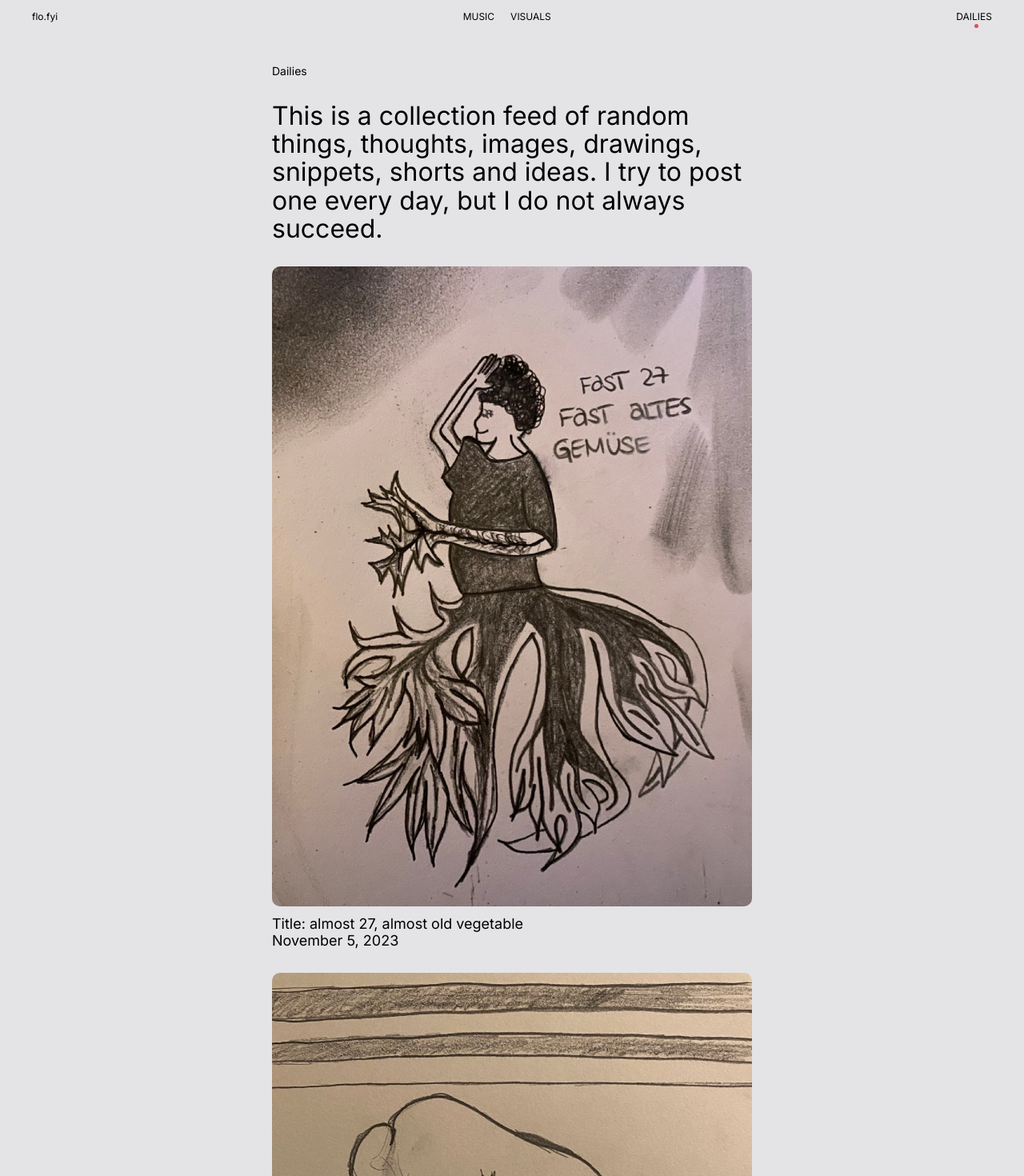
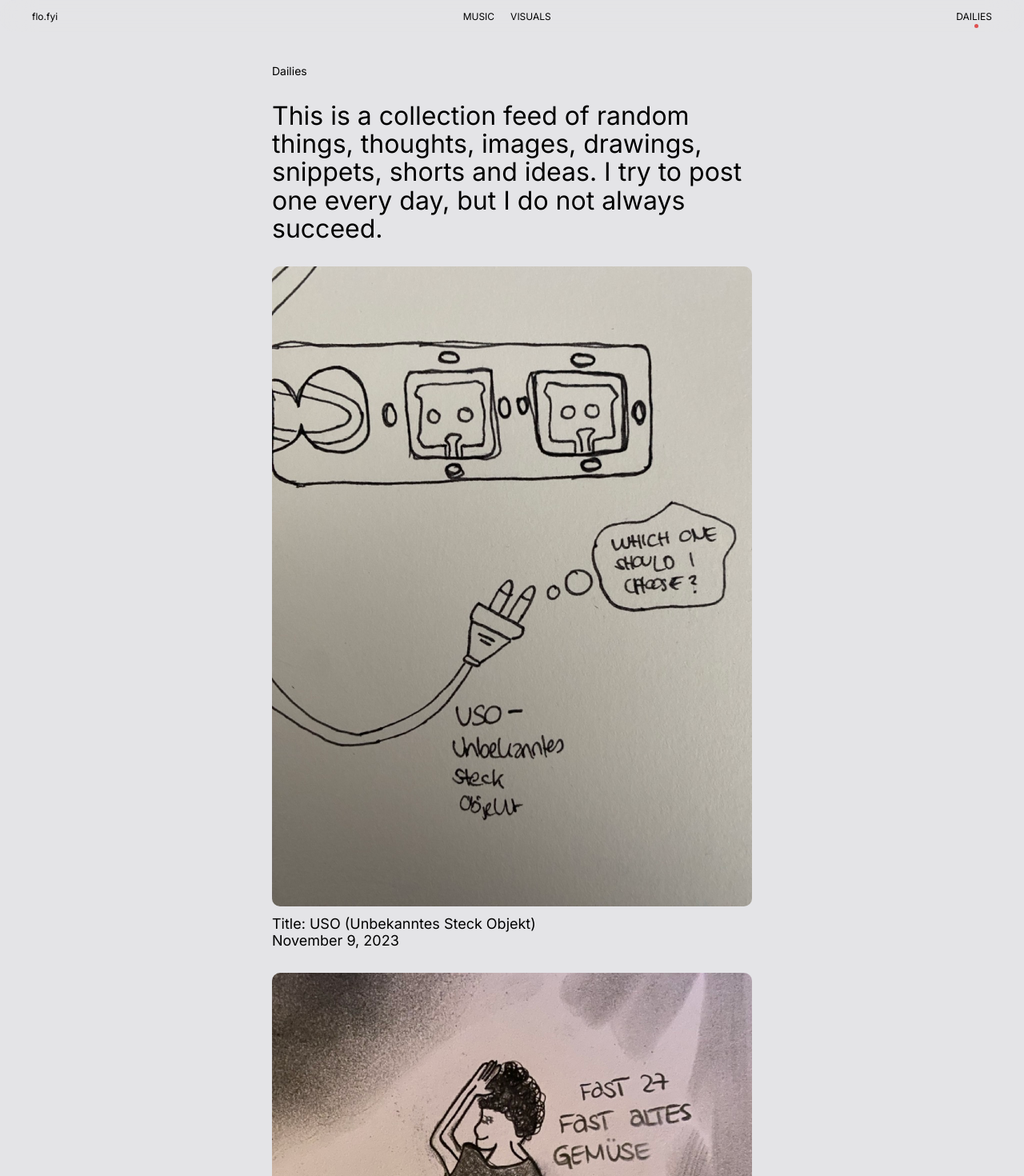
Before and after one commit to wnklrspace/flos-web, a Next.js app: page /dailies in a window 1280 px wide. Shown: the top 1470 px of the page at 80% size. Built offline with nearby package versions, Linux system fonts and the light colour scheme.

Commit message:
upload uso

```diff
--- /dev/null
+++ b/content/dailies/2023/11/09.ts
@@ -0,0 +1,17 @@
+import { DAILY_TYPE, Daily } from '../../../../types/dailies';
+import { MEDIA_TYPE } from '../../../../types/media';
+
+const USO: Daily = {
+	type: DAILY_TYPE.IMAGE,
+	title: 'November 9, 2023',
+	description: 'USO (Unbekanntes Steck Objekt)',
+	media: {
+		type: MEDIA_TYPE.IMAGE,
+		url: '/dailies/2023/11/09.jpeg',
+		alt: 'Drawing of a USO (Unbekanntes Steck Objekt)',
+		width: 960,
+		height: 1280,
+	},
+};
+
+export default USO;
--- a/content/dailies/index.ts
+++ b/content/dailies/index.ts
@@ -2,5 +2,6 @@ import { Daily } from '../../types/dailies';
 import ShadesOfFeeling from './2023/11/03';
 import Slipped from './2023/11/04';
 import Vegetable from './2023/11/05';
+import USO from './2023/11/09';
 
-export const dailies: Daily[] = [Vegetable, Slipped, ShadesOfFeeling];
+export const dailies: Daily[] = [USO, Vegetable, Slipped, ShadesOfFeeling];
```
Also changed, not shown: public/dailies/2023/11/09.jpeg (added).
